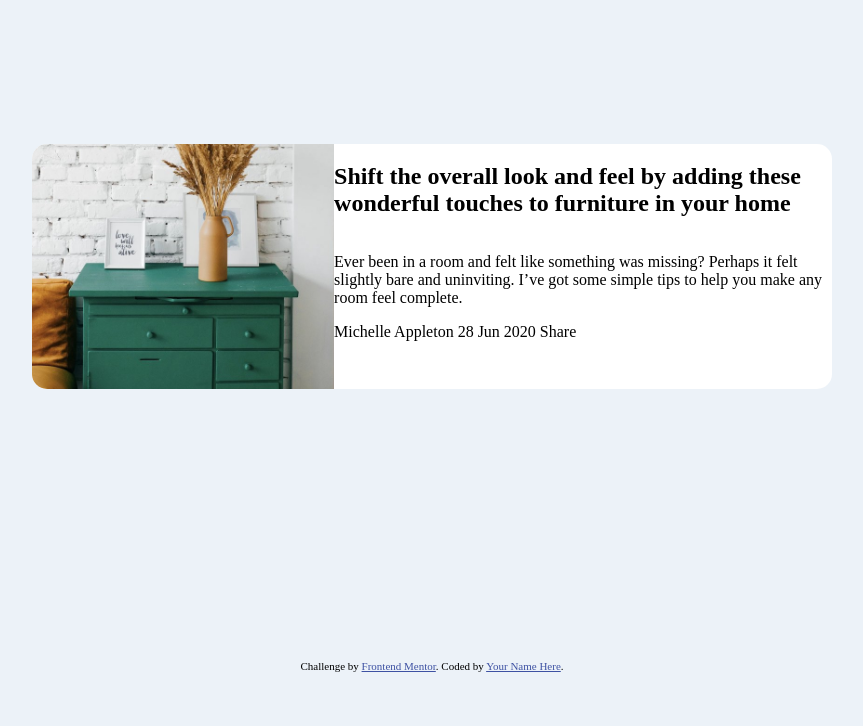
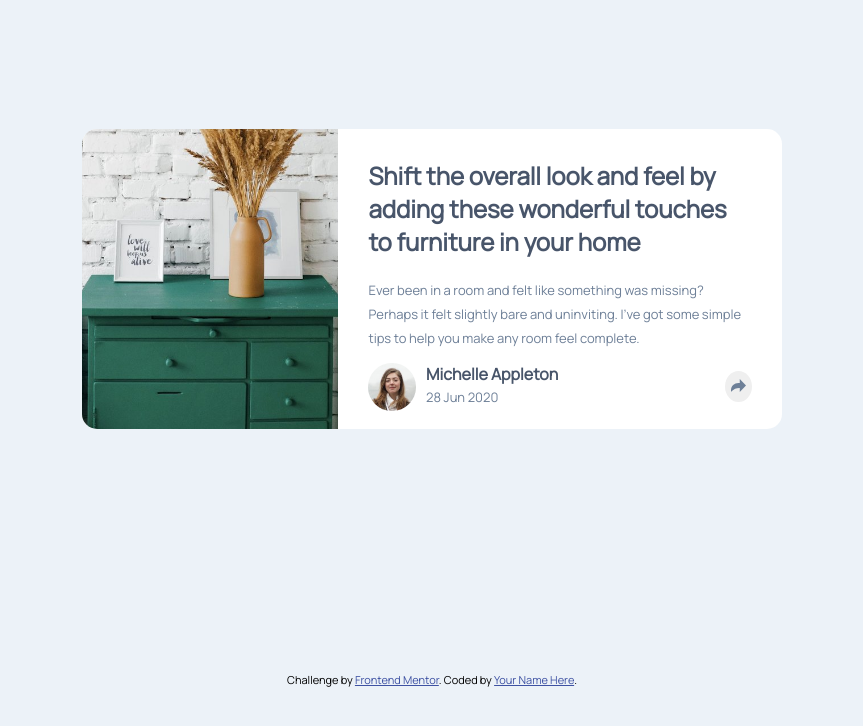
Before and after one commit to chrislloyd876/article-preview, a plain HTML site: page index.html in a window 1280 px wide. Shown: the whole page, without its empty margins (208-1071 px from the left). Drawn offline with Linux system fonts and the light colour scheme.

Commit message:
Complete Desktop Design

```diff
--- a/index.html
+++ b/index.html
@@ -9,6 +9,7 @@
   <title>Frontend Mentor | Article preview component</title>
 
   <link rel="stylesheet" href="./styles.css">
+  <link rel="stylesheet" href="https://fonts.googleapis.com/css?family=Manrope">
   <script defer src="./script.js"></script>
 
 
@@ -26,11 +27,15 @@
       <p>Ever been in a room and felt like something was missing? Perhaps
         it felt slightly bare and uninviting. I’ve got some simple tips
         to help you make any room feel complete.</p>
-      <div class="author">
-          Michelle Appleton
-          28 Jun 2020
-
-          Share
+      <div class="avatar">
+        <div class="left-side">
+          <img id="avatar-michelle" src="./images/avatar-michelle.jpg" alt="Display picture">
+          <ul>
+            <li id="name">Michelle Appleton</li>
+            <li id="date">28 Jun 2020</li>
+          </ul>
+        </div>
+        <button id="share-btn"><img src="./images/icon-share.svg" alt="icon-share"></button>
       </div>
     </div>
   </div>
--- a/styles.css
+++ b/styles.css
@@ -4,10 +4,11 @@ body{
     display: grid;
     place-items: center;
     background-color:  hsl(210, 46%, 95%);
+    font-family: "Manrope";
 }
 
 main{
-    max-width: 800px;
+    max-width: 700px;
     max-height: auto;
 }
 
@@ -30,8 +31,56 @@ main{
 .content{
     display: flex;
     flex-direction: column;
+    justify-content: space-around;
+    padding: 30px;
 }
 
+p, h2{
+    margin-top: 0;
+}
+
+h2, #name{
+    color: hsl(217, 19%, 35%);
+    font-weight: 700;
+}
+
+p, #date{
+    color:hsl(214, 17%, 51%);
+    font-size: 13px;
+    font-weight: 500;
+    line-height: 1.5rem;
+}
+
+.avatar{
+    display: flex;
+    align-items: center;
+    justify-content: space-between;
+}
+
+.left-side{
+    display: flex;
+    gap: 10px;
+}
+
+ul{
+    list-style-type: none;
+    margin: 0;
+    padding: 0;
+}
+
+#avatar-michelle{
+    border-radius: 50%;
+    max-width: 15%;
+    height: 50%;
+}
+
+#share-btn{
+    border-radius: 50%;
+    width: auto;
+    height: 65%;
+    border: none;
+    color: hsl(212, 23%, 69%);
+}
 
 .attribution {
     font-size: 11px;
```
